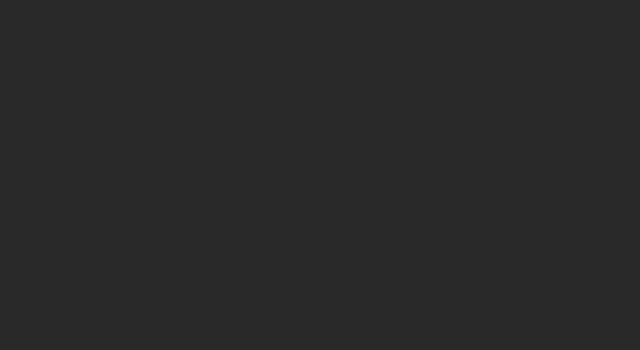
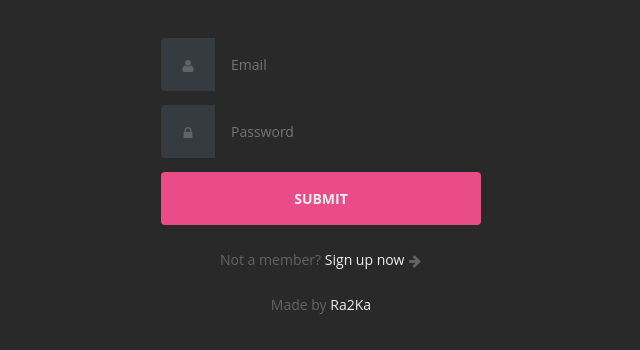
Before and after one commit to KeshawnSharper/Music-Player, a React (Create React App) app in the folder fe/: page / in a window 1280 px wide. Shown: the top 350 px of the page, without its empty margins (319-959 px from the left). Built offline with nearby package versions, Linux system fonts and the light colour scheme.

Commit message:
Changed the form component

```diff
--- a/fe/src/Components/Authenication/Form/Form.js
+++ b/fe/src/Components/Authenication/Form/Form.js
@@ -17,54 +17,53 @@ const Form = ({user,error,changeUser,submit}) => {
             </div>
                   : <> </>
               }
-              </form>
+              <div>
+
               </div>
-
-              </div>)}
-        //          <div className="form__field">
-        //       <label htmlFor="login__username"><svg className="icon">
-        //           <use xlinkHref="#icon-user" />
-        //         </svg><span className="hidden">Email</span></label>
-        //       <input onChange={e => changeUser(e)} name="email" value={user.email} autoComplete="username" id="login__username" type="text"  className="form__input" placeholder="Email" required />
-        //     </div>
-        //     <div className="form__field">
-        //       <label htmlFor="login__password"><svg className="icon">
-        //           <use xlinkHref="#icon-lock" />
-        //         </svg><span className="hidden">Password</span></label>
-        //       <input onChange={e => changeUser(e)} name="password" value={user.password} id="login__password" type="password" className="form__input" placeholder="Password" required />
-        //     </div>
-        //     {
-        //           useLocation().pathname === "/register"  ?
-        //           <div className="form__field">
-        //       <label htmlFor="login__username"><svg className="icon">
-        //           <use xlinkHref="#icon-user" />
-        //         </svg><span className="hidden">Username</span></label>
-        //       <input onChange={e => changeUser(e)} name="re_password" value={user.re_password} autoComplete="password" id="login__username" type="password"  className="form__input" placeholder="Confrim Password" required />
-        //     </div>
-        //           : <> </>
-        //       }
-        //     <div className="form__field">
-        //       <input type="submit" defaultValue={user.re_password ? 'Sign Up' : "Sign In"} onClick={e => submit(e)}/>
-        //     </div>
-        //   </form>
-        //   <p className="text--center">Not a member? <Link to={useLocation().pathname === "/register" ? "/" : "/register"}>Sign up now</Link> <svg className="icon">
-        //       <use xlinkHref="#icon-arrow-right" />
-        //     </svg></p>
-        // </div>
-        // <svg xmlns="http://www.w3.org/2000/svg" className="icons">
-        //   <symbol id="icon-arrow-right" viewBox="0 0 1792 1792">
-        //     <path d="M1600 960q0 54-37 91l-651 651q-39 37-91 37-51 0-90-37l-75-75q-38-38-38-91t38-91l293-293H245q-52 0-84.5-37.5T128 1024V896q0-53 32.5-90.5T245 768h704L656 474q-38-36-38-90t38-90l75-75q38-38 90-38 53 0 91 38l651 651q37 35 37 90z" />
-        //   </symbol>
-        //   <symbol id="icon-lock" viewBox="0 0 1792 1792">
-        //     <path d="M640 768h512V576q0-106-75-181t-181-75-181 75-75 181v192zm832 96v576q0 40-28 68t-68 28H416q-40 0-68-28t-28-68V864q0-40 28-68t68-28h32V576q0-184 132-316t316-132 316 132 132 316v192h32q40 0 68 28t28 68z" />
-        //   </symbol>
-        //   <symbol id="icon-user" viewBox="0 0 1792 1792">
-        //     <path d="M1600 1405q0 120-73 189.5t-194 69.5H459q-121 0-194-69.5T192 1405q0-53 3.5-103.5t14-109T236 1084t43-97.5 62-81 85.5-53.5T538 832q9 0 42 21.5t74.5 48 108 48T896 971t133.5-21.5 108-48 74.5-48 42-21.5q61 0 111.5 20t85.5 53.5 62 81 43 97.5 26.5 108.5 14 109 3.5 103.5zm-320-893q0 159-112.5 271.5T896 896 624.5 783.5 512 512t112.5-271.5T896 128t271.5 112.5T1280 512z" />
-        //   </symbol>
-        // </svg>
-        // <p>Made by <a href="https://www.youtube.com/channel/UC_MdyS2xUNIQfv6cFi_RWSA">Ra2Ka</a>
-        // </p>
-        // </div>
-//     )
-// }
+                 <div className="form__field">
+              <label htmlFor="login__username"><svg className="icon">
+                  <use xlinkHref="#icon-user" />
+                </svg><span className="hidden">Email</span></label>
+              <input onChange={e => changeUser(e)} name="email" value={user.email} autoComplete="username" id="login__username" type="text"  className="form__input" placeholder="Email" required />
+            </div>
+            <div className="form__field">
+              <label htmlFor="login__password"><svg className="icon">
+                  <use xlinkHref="#icon-lock" />
+                </svg><span className="hidden">Password</span></label>
+              <input onChange={e => changeUser(e)} name="password" value={user.password} id="login__password" type="password" className="form__input" placeholder="Password" required />
+            </div>
+            {
+                  useLocation().pathname === "/register"  ?
+                  <div className="form__field">
+              <label htmlFor="login__username"><svg className="icon">
+                  <use xlinkHref="#icon-user" />
+                </svg><span className="hidden">Username</span></label>
+              <input onChange={e => changeUser(e)} name="re_password" value={user.re_password} autoComplete="password" id="login__username" type="password"  className="form__input" placeholder="Confrim Password" required />
+            </div>
+                  : <> </>
+              }
+            <div className="form__field">
+              <input type="submit" defaultValue={user.re_password ? 'Sign Up' : "Sign In"} onClick={e => submit(e)}/>
+            </div>
+          </form>
+          <p className="text--center">Not a member? <Link to={useLocation().pathname === "/register" ? "/" : "/register"}>Sign up now</Link> <svg className="icon">
+              <use xlinkHref="#icon-arrow-right" />
+            </svg></p>
+        </div>
+        <svg xmlns="http://www.w3.org/2000/svg" className="icons">
+          <symbol id="icon-arrow-right" viewBox="0 0 1792 1792">
+            <path d="M1600 960q0 54-37 91l-651 651q-39 37-91 37-51 0-90-37l-75-75q-38-38-38-91t38-91l293-293H245q-52 0-84.5-37.5T128 1024V896q0-53 32.5-90.5T245 768h704L656 474q-38-36-38-90t38-90l75-75q38-38 90-38 53 0 91 38l651 651q37 35 37 90z" />
+          </symbol>
+          <symbol id="icon-lock" viewBox="0 0 1792 1792">
+            <path d="M640 768h512V576q0-106-75-181t-181-75-181 75-75 181v192zm832 96v576q0 40-28 68t-68 28H416q-40 0-68-28t-28-68V864q0-40 28-68t68-28h32V576q0-184 132-316t316-132 316 132 132 316v192h32q40 0 68 28t28 68z" />
+          </symbol>
+          <symbol id="icon-user" viewBox="0 0 1792 1792">
+            <path d="M1600 1405q0 120-73 189.5t-194 69.5H459q-121 0-194-69.5T192 1405q0-53 3.5-103.5t14-109T236 1084t43-97.5 62-81 85.5-53.5T538 832q9 0 42 21.5t74.5 48 108 48T896 971t133.5-21.5 108-48 74.5-48 42-21.5q61 0 111.5 20t85.5 53.5 62 81 43 97.5 26.5 108.5 14 109 3.5 103.5zm-320-893q0 159-112.5 271.5T896 896 624.5 783.5 512 512t112.5-271.5T896 128t271.5 112.5T1280 512z" />
+          </symbol>
+        </svg>
+        <p>Made by <a href="https://www.youtube.com/channel/UC_MdyS2xUNIQfv6cFi_RWSA">Ra2Ka</a>
+        </p>
+        </div>
+    )
+}
 export default Form
```
